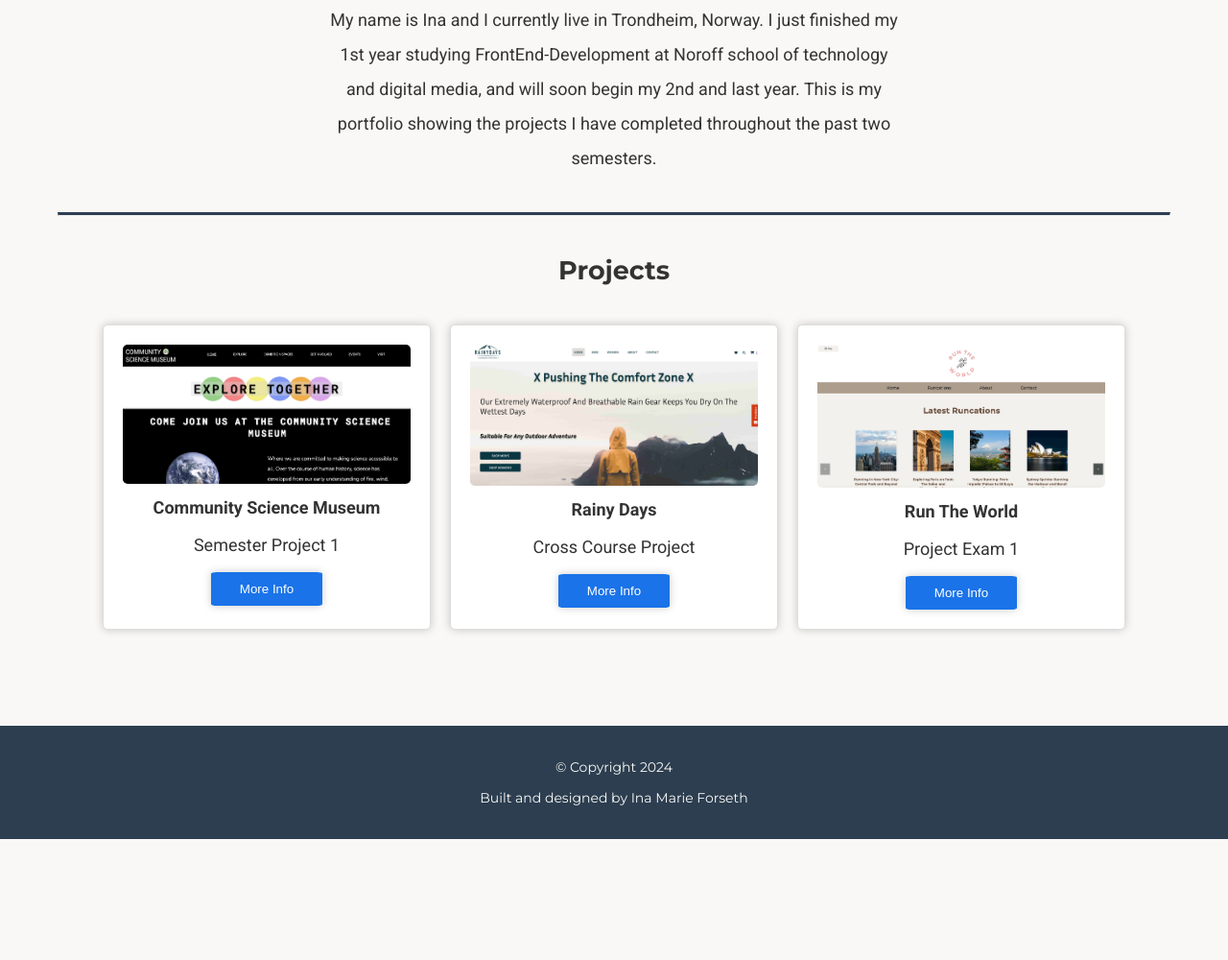
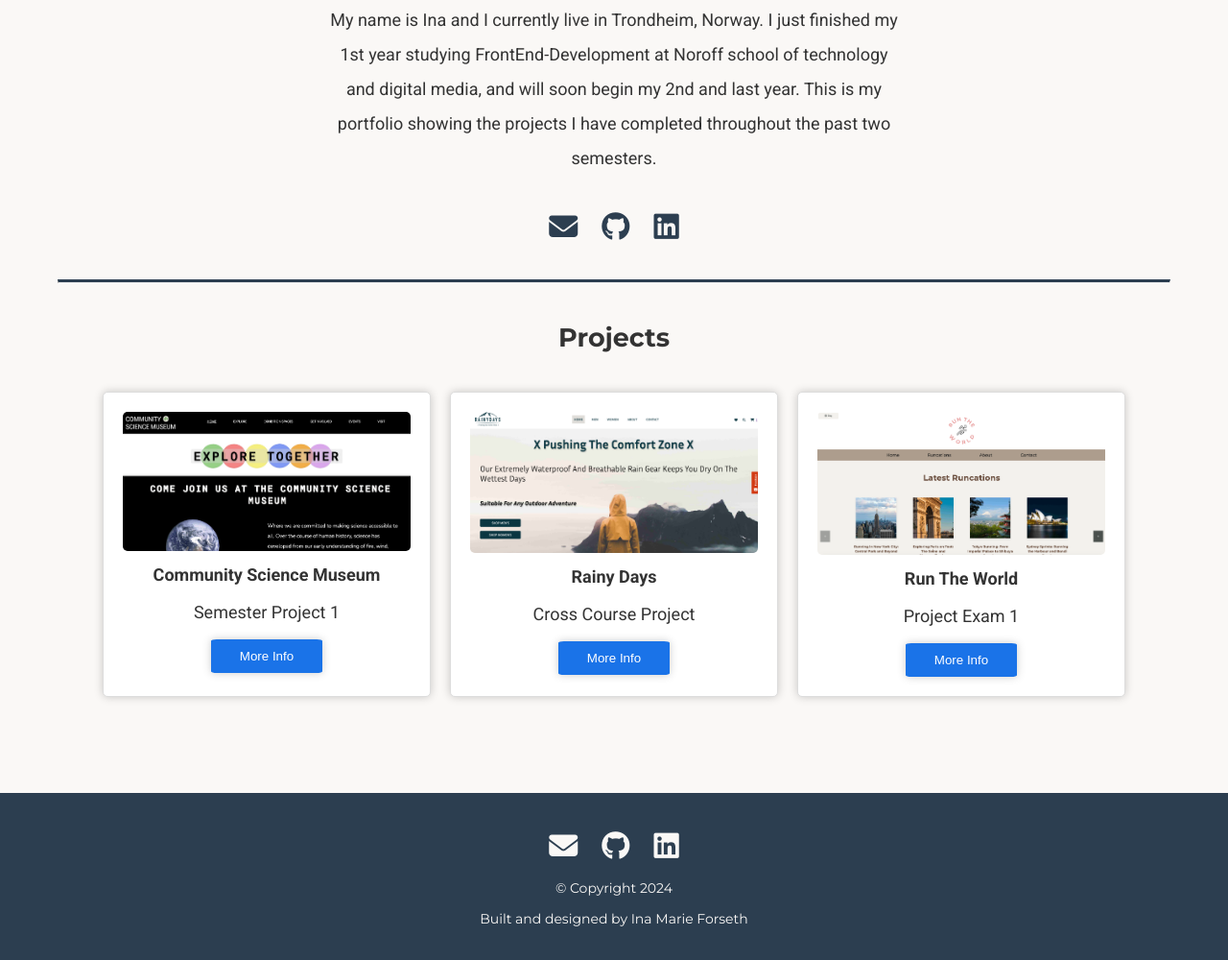
Before and after one commit to Inamarie84/InaMarieForseth-Portfolio1, a website: page index.html in a window 1280 px wide. Shown: the part 409-1409 px from the top of the page at 96% size. Before the commit the page ends 1283 px from the top, so only its background shows below. Drawn offline with Linux system fonts and the light colour scheme.

Commit message:
added styling icons

```diff
--- a/css/style.css
+++ b/css/style.css
@@ -206,11 +206,15 @@ header {
 
 /* icons */
 
-.icons {
+.icons, .contact-icons {
     display: flex;
     justify-content: center;
     gap: 25px;
     margin: 20px;
+  }
+
+  .contact-icons {
+    margin-bottom: 40px;
   }
 
   .icons a {
@@ -218,12 +222,18 @@ header {
     color: var(--color-main);
   }
 
-  .icons i {
-    font-size: 40px;
+  .contact-icons a {
+    text-decoration: none;
+    color: var(--color-header);
+  }
+
+  .icons i, .contact-icons i {
+    font-size: 30px;
     transition: transform 0.3s;
   }
 
-  .icons i:hover {
+  .icons i:hover,
+  .contact-icons i:hover {
     transform: scale(1.2);
   }
 
--- a/index.html
+++ b/index.html
@@ -13,6 +13,10 @@
     <link rel="apple-touch-icon" sizes="180x180" href="/apple-touch-icon.png">
     <link rel="icon" href="/images/favicon.ico" type="image/x-icon" />
     <link rel="shortcut icon" href="favicon.ico" type="image/x-icon" />
+    <script
+    src="https://kit.fontawesome.com/eb56cff7a8.js"
+    crossorigin="anonymous"
+  ></script>
 </head>
 <body>
     <header>
@@ -34,6 +38,17 @@
             This is my portfolio showing the projects I have completed throughout the past two semesters.
         </p>
     </div>
+    <div class="contact-icons">
+        <a href="inaforseth@gmail.com" target="_blank">
+          <i class="fa-solid fa-envelope"></i>
+        </a>
+        <a href="https://github.com/Inamarie84" target="_blank">
+          <i class="fa-brands fa-github"></i>
+        </a>
+        <a href="https://www.linkedin.com/in/ina-marie-forseth-66a7b232/" target="_blank">
+          <i class="fa-brands fa-linkedin"></i>
+        </a>
+      </div>
 </section>
 <hr>
 <section class="projects-section">
@@ -61,6 +76,17 @@
 </section>
 </main>
 <footer>
+    <div class="icons">
+        <a href="inaforseth@gmail.com" target="_blank">
+          <i class="fa-solid fa-envelope"></i>
+        </a>
+        <a href="https://github.com/Inamarie84" target="_blank">
+          <i class="fa-brands fa-github"></i>
+        </a>
+        <a href="https://www.linkedin.com/in/ina-marie-forseth-66a7b232/" target="_blank">
+          <i class="fa-brands fa-linkedin"></i>
+        </a>
+      </div>
     <p> © Copyright 2024 </p>
     <p>Built and designed by Ina Marie Forseth</p>
 </footer>
```
